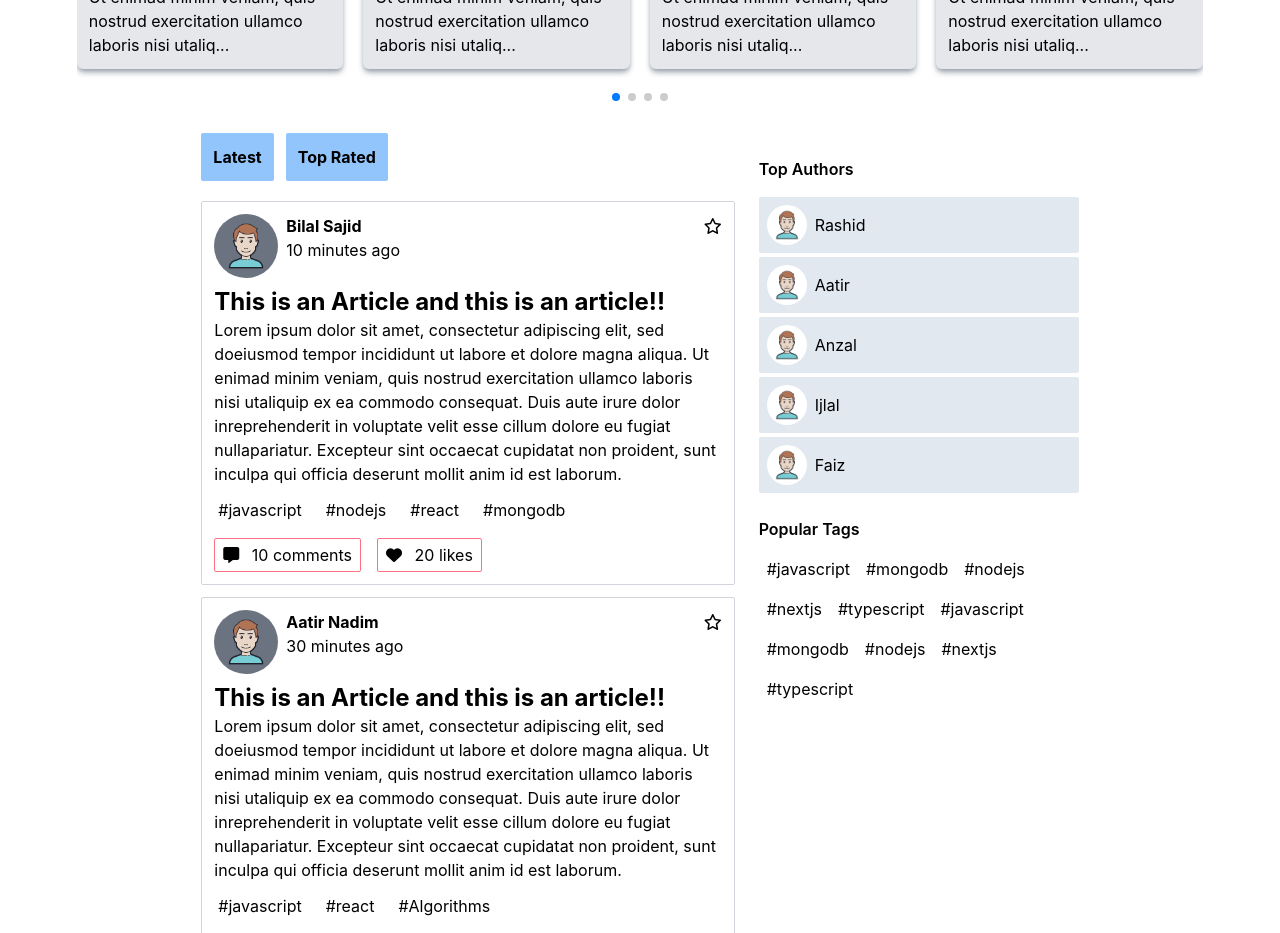
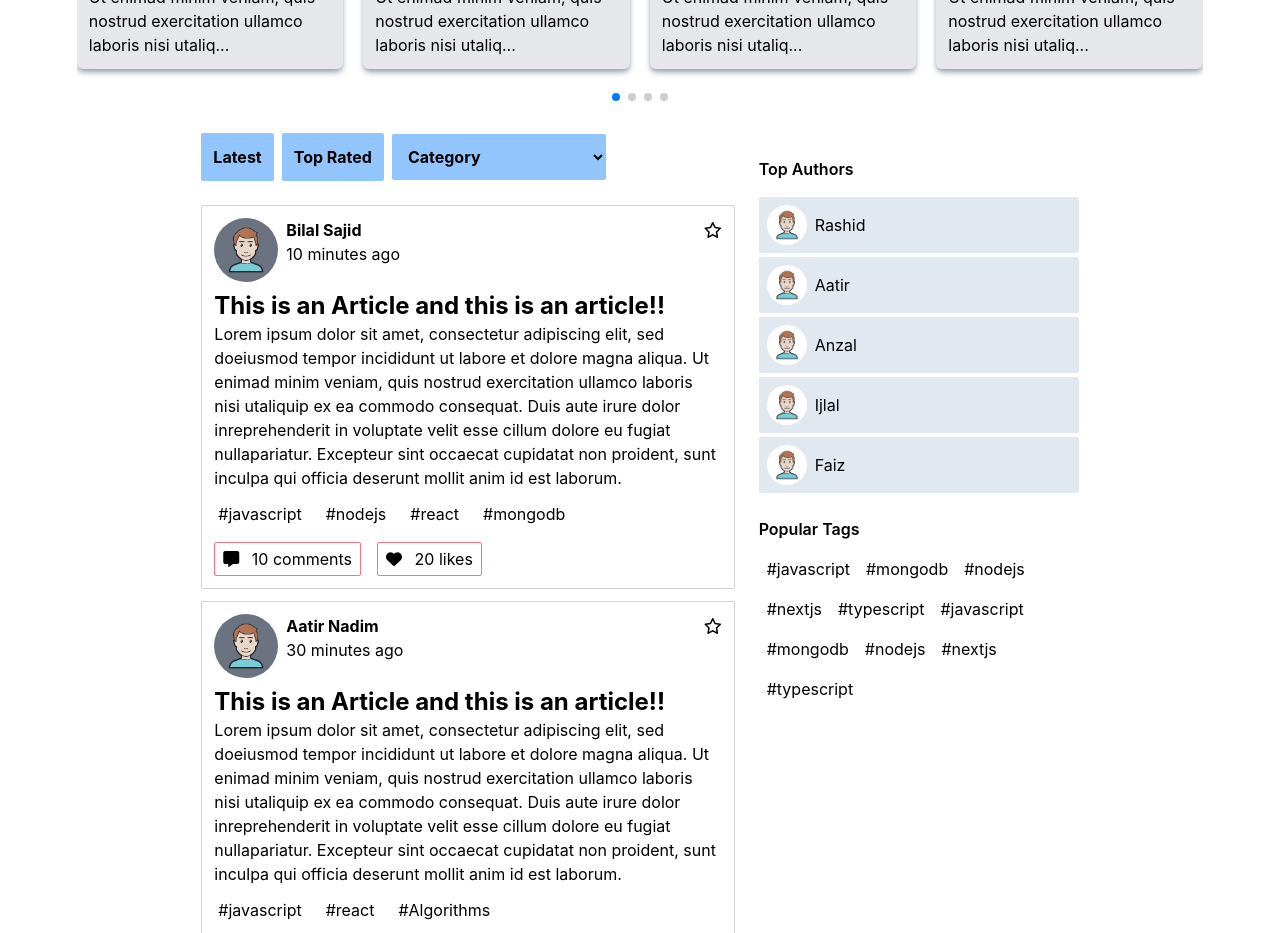
Before and after one commit to BilalSajid173/Blog-app-frontend, a React (Create React App) app: page / in a window 1280 px wide. Shown: the part 900-1833 px from the top of the page. Built offline with nearby package versions, Linux system fonts and the light colour scheme.

Commit message:
pick category button

```diff
--- a/src/components/Home/Homepage.js
+++ b/src/components/Home/Homepage.js
@@ -101,12 +101,27 @@ const Home = () => {
         {/*handle active state for button bg color */}
         <div className="w-11/12 sm:w-9/12 md:w-6/12 lg:w-5/12 md:mr-6">
           <div className="mb-5">
-            <Button className="p-3 bg-blue-300 dark:bg-white rounded-sm font-bold mr-3 hover:bg-gray-200">
+            <Button className="p-1 md:p-3 py-2 bg-blue-300 dark:bg-white rounded-sm font-bold mr-1 md:mr-2 hover:bg-gray-200 mb-1">
               Latest
             </Button>
-            <Button className="p-3 bg-blue-300 dark:bg-white rounded-sm font-bold  hover:bg-gray-200">
+            <Button className="p-1 md:p-3 py-2 bg-blue-300 dark:bg-white rounded-sm font-bold mr-1 md:mr-2  hover:bg-gray-200 mb-1">
               Top Rated
             </Button>
+            <select
+              className="p-1 py-2 cursor-pointer rounded-sm md:p-3 border-0 outline-none bg-blue-300 dark:bg-white font-bold hover:bg-gray-200"
+              // value={enteredCategory}
+              // onChange={categoryChangeHandler}
+            >
+              <option disabled selected hidden>
+                Category
+              </option>
+              <option value="Web Development">Web Development</option>
+              <option value="Android Development">Android Development</option>
+              <option value="Technology">Technology</option>
+              <option value="Web Development">Web Development</option>
+              <option value="Android Development">Android Development</option>
+              <option value="Technology">Technology</option>
+            </select>
           </div>
           <AllArticles />
         </div>
```
